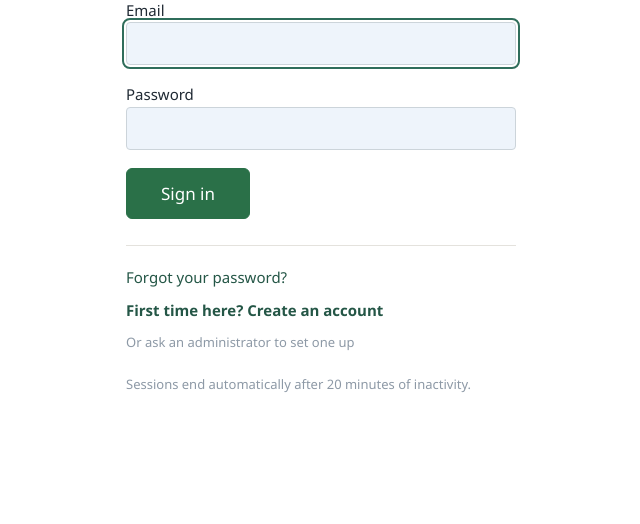
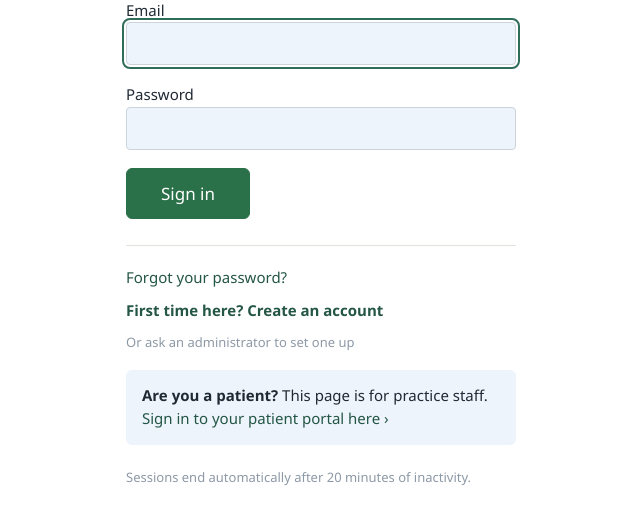
Before and after one commit to gvsagarika12-creat/meridian, a Python web app: template app/templates/login.html in a window 1280 px wide. Shown: the part 195-719 px from the top of the page, without its empty margins (319-959 px from the left). Run offline with Jinja, Linux system fonts and the light colour scheme; the template is opened without the code that fills it, so the values that code supplies are empty.

Commit message:
Cross-link the staff and patient login pages
Three real login failures in this session traced back to the same
cause: patient credentials typed into /login (staff) or vice versa,
each producing "email or password is incorrect" - technically true but
useless for figuring out why. Added a visible link on each login page
to the other, so landing on the wrong one is a one-click fix instead of
a repeat of the same confusion.

Co-Authored-By: Claude Sonnet 5 <noreply@anthropic.com>

```diff
--- a/app/templates/login.html
+++ b/app/templates/login.html
@@ -31,6 +31,10 @@
   <a href="/register"><b>First time here? Create an account</b></a>
   <a href="/request-access" class="hint">Or ask an administrator to set one up</a>
 </div>
+<div style="margin-top:18px;background:#eef4fb;border-radius:6px;padding:14px 16px">
+  <b>Are you a patient?</b> This page is for practice staff.
+  <a href="/portal/login">Sign in to your patient portal here &rsaquo;</a>
+</div>
 <p class="hint" style="margin-top:22px">Sessions end automatically after 20 minutes
   of inactivity.</p>
 </div></body></html>
--- a/app/templates/portal_login.html
+++ b/app/templates/portal_login.html
@@ -35,6 +35,8 @@
     Portal access is set up by our office. If you do not have a password yet,
     or have lost access, call {{ practice.phone }}.
   </p>
+  <p class="hint" style="margin:10px 0 0">
+    Practice staff, <a href="/login">sign in here instead &rsaquo;</a></p>
 </div>
 <p class="hint" style="margin-top:22px">
   <b style="color:#8a2f28">For a medical emergency, call 911</b> or go to your nearest emergency room.
```
